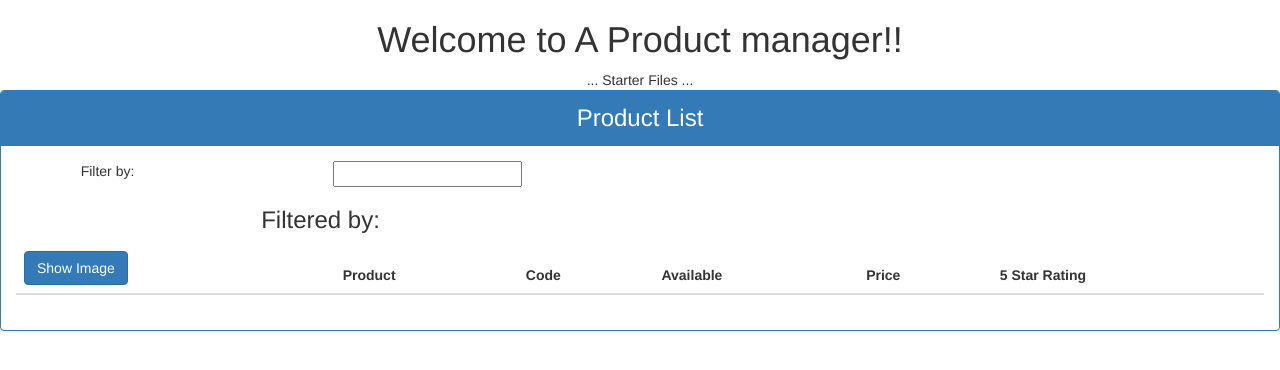
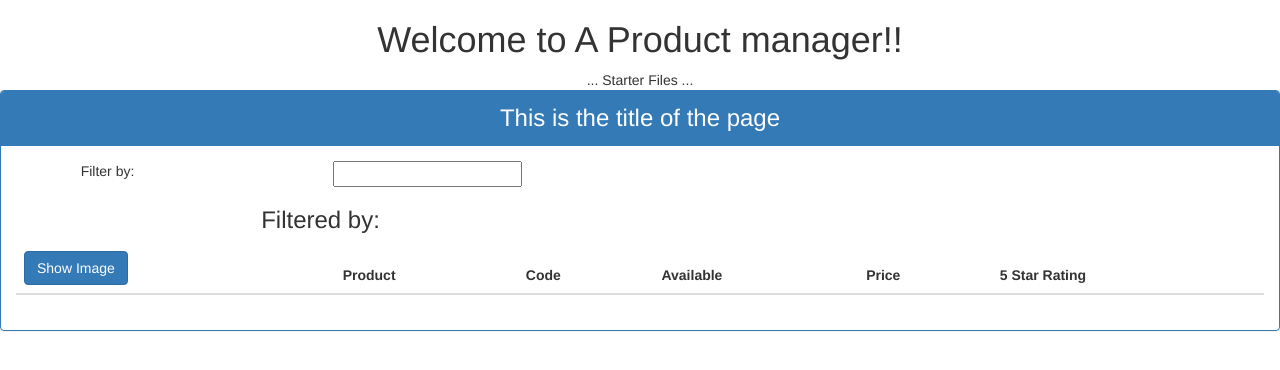
Before and after one commit to Antobbo/angularTraining, an Angular app: page / in a window 1280 px wide. Shown: the top 370 px of the page. Built offline with nearby package versions, Linux system fonts and the light colour scheme.

Commit message:
Used interpolation to display page title

```diff
--- a/src/app/products/product-list.component.html
+++ b/src/app/products/product-list.component.html
@@ -1,6 +1,6 @@
 <div class="panel panel-primary">
   <div class="panel-heading">
-    Product List
+    {{pageTitle}}
   </div>
   <div class='panel-body'>
     <div class='row'>
--- a/src/app/products/product-list.component.ts
+++ b/src/app/products/product-list.component.ts
@@ -4,5 +4,5 @@ import { Component } from '@angular/core';
   templateUrl: './product-list.component.html'
 })
 export class ProductListComponent{
-
+  pageTitle: string = 'This is the title of the page';
 }
```
